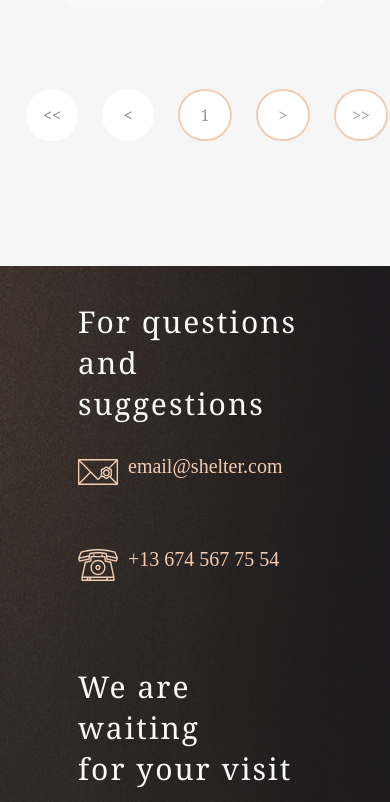
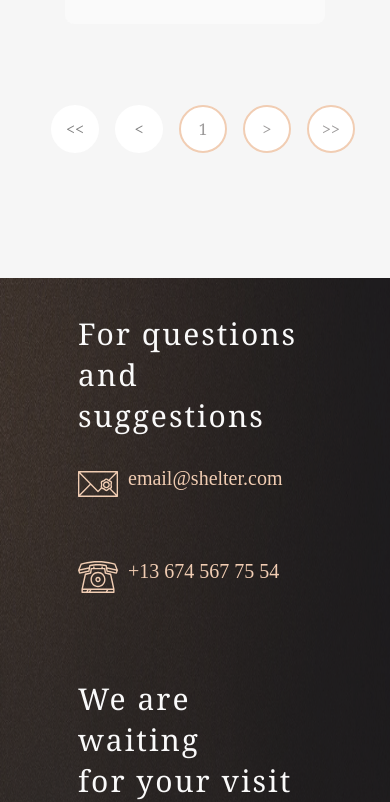
Before and after one commit to istvanvaradi/shelter, a plain HTML site: page pages/pets/index.html in a window 390 px wide. Shown: the part 4030-4832 px from the top of the page. Drawn offline with Linux system fonts and the light colour scheme.

Commit message:
fix:pagination fix on pets page

```diff
--- a/pages/main/styles.css
+++ b/pages/main/styles.css
@@ -698,9 +698,6 @@ footer .footerItem{
 #footer .footerdog{
     width: 45vw;
 }
-.btn-card{
-    width: 11rem;
-    height: 3.5rem;
-}
+
 
 }
--- a/pages/pets/styles.css
+++ b/pages/pets/styles.css
@@ -425,4 +425,25 @@ footer h3{
 #pets h2{
     width:89vw;
 }
+
+.pagination a {
+    border-radius: 50%;
+    width: 3rem;
+    height: 3rem;
+    padding: 1rem;
+    background: #fff;
+    border: 2px solid #F1CDB3;
+    display: flex;
+    flex-direction: column;
+    justify-content: center;
+    box-sizing: border-box;
+    border-radius: 100px;
+    align-items: center;
+    margin-left: 1rem;
+
 }
+.btn-card{
+    width: 11rem;
+    height: 3.5rem;
+}
+}
```
